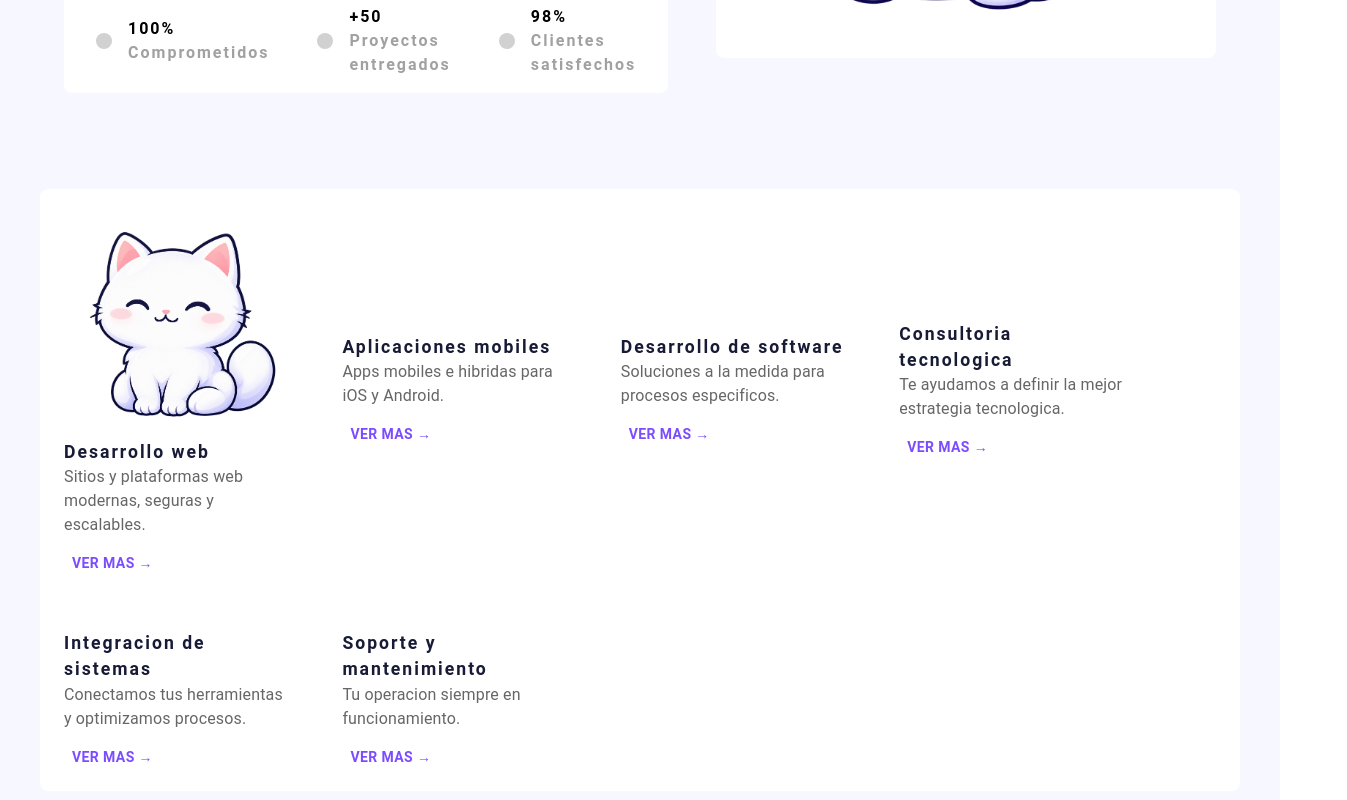
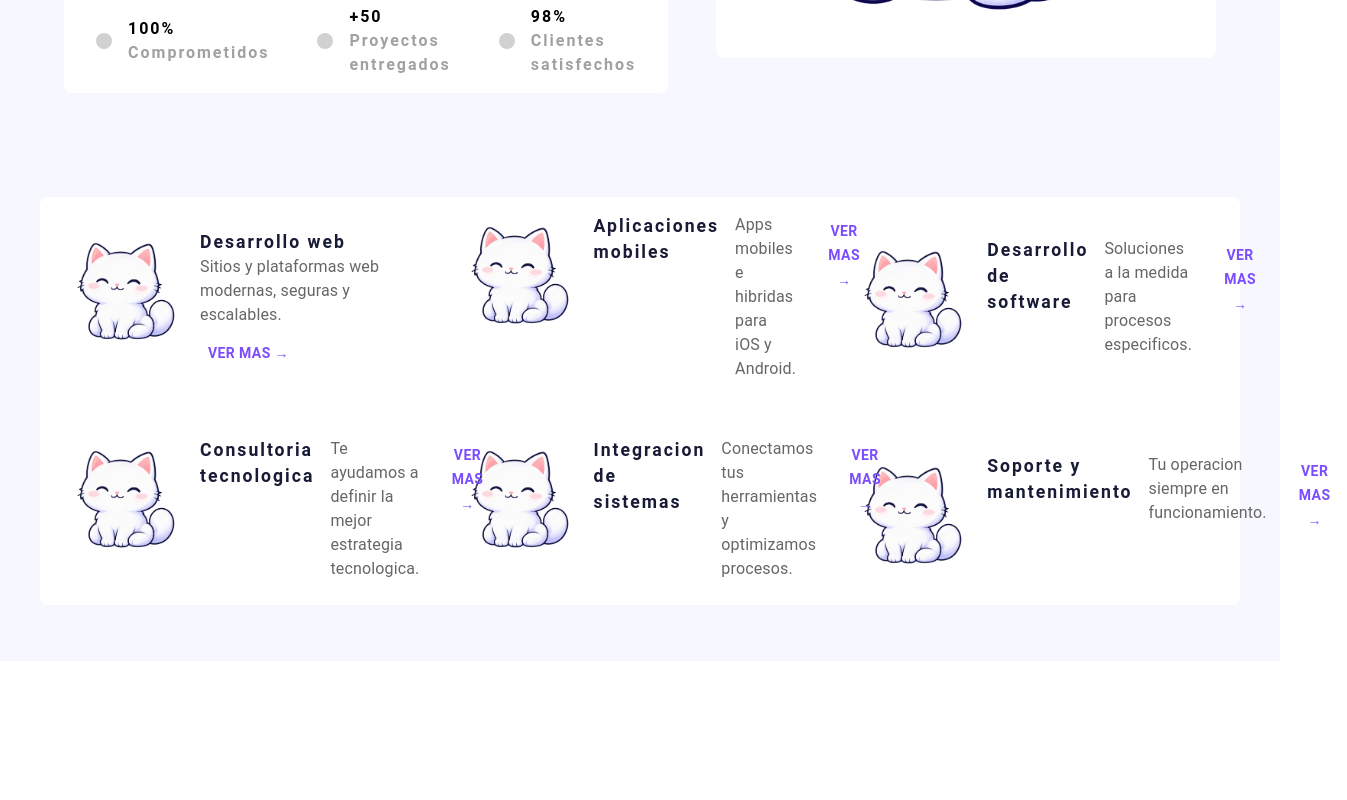
Before and after one commit to jessicahernandezt/dev-nova-solutions, a React (Vite) app: page / in a window 1280 px wide. Shown: the part 572-1372 px from the top of the page, 1347 px wide, since content can reach past the window. After the commit the page ends 1233 px from the top, so only its background shows below. Built offline with nearby package versions, Linux system fonts and the light colour scheme.

Commit message:
imagen bien de la tarjeta

```diff
--- a/src/components/Nuestros-servicios.jsx
+++ b/src/components/Nuestros-servicios.jsx
@@ -12,8 +12,9 @@ function Servicios() {
             <Container maxWidth='lg' sx={{backgroundColor: '#fff', padding: '1rem', borderRadius: 2}}>
                 <Box sx={{display: 'flex', flexWrap: 'wrap', alignItems: 'center', gap: 6}}>
 
-                    <Box sx={{width:"20%"}}>
-                        <img src="../public/img (11).png" alt="asda" style={{width:'100%',height:'100%'}} />
+                    <Box sx={{width:"30%", display: 'flex', alignItems: 'flex-start', gap: 2}}>
+                        <Box component='img' src='/img (11).png' alt='' sx={{width:'120px', height: '120px', objectFit: 'contain', flexShrink: 0}}></Box>
+                        <Box sx={{flex: 1, minWidth: 0}}>
                             <Typography sx={{color:"#171b35", fontWeight:"bold", fontSize: '1.1rem', letterSpacing:2}}>
                                 Desarrollo web
                             </Typography>
@@ -22,7 +23,9 @@ function Servicios() {
                             </Typography>
                             <Button sx={{color: '#7c4dff', fontWeight:"bold"}}>Ver mas →</Button>
                         </Box>
-                    <Box sx={{width:"20%"}}>
+                    </Box>
+                    <Box sx={{width:"30%", display: 'flex', alignItems: 'flex-start', gap: 2}}>
+                        <Box component='img' src='/img (11).png' alt='' sx={{width:'120px', height: '120px', objectFit: 'contain', flexShrink: 0}}></Box>
                         <Typography sx={{color:"#171b35", fontWeight:"bold", fontSize: '1.1rem', letterSpacing:2}}>
                             Aplicaciones mobiles
                         </Typography>
@@ -31,7 +34,8 @@ function Servicios() {
                         </Typography>
                         <Button sx={{color: '#7c4dff', fontWeight:"bold"}}>Ver mas →</Button>
                     </Box>
-                    <Box sx={{width:"20%"}}>
+                    <Box sx={{width:"30%", display: 'flex', alignItems: 'flex-start', gap: 2}}>
+                        <Box component='img' src='/img (11).png' alt='' sx={{width:'120px', height: '120px', objectFit: 'contain', flexShrink: 0}}></Box>
                         <Typography sx={{color:"#171b35", fontWeight:"bold", fontSize: '1.1rem', letterSpacing:2}}>
                             Desarrollo de software
                         </Typography>
@@ -41,7 +45,8 @@ function Servicios() {
                         <Button sx={{color: '#7c4dff', fontWeight:"bold"}}>Ver mas →</Button>
                     </Box>
 
-                    <Box sx={{width:"20%"}}>
+                    <Box sx={{width:"30%", display: 'flex', alignItems: 'flex-start', gap: 2}}>
+                        <Box component='img' src='/img (11).png' alt='' sx={{width:'120px', height: '120px', objectFit: 'contain', flexShrink: 0}}></Box>
                         <Typography sx={{color:"#171b35", fontWeight:"bold", fontSize: '1.1rem', letterSpacing:2}}>
                             Consultoria tecnologica
                         </Typography>
@@ -50,7 +55,8 @@ function Servicios() {
                         </Typography>
                         <Button sx={{color: '#7c4dff', fontWeight:"bold"}}>Ver mas →</Button>
                     </Box>
-                    <Box sx={{width:"20%"}}>
+                    <Box sx={{width:"30%", display: 'flex', alignItems: 'flex-start', gap: 2}}>
+                        <Box component='img' src='/img (11).png' alt='' sx={{width:'120px', height: '120px', objectFit: 'contain', flexShrink: 0}}></Box>
                         <Typography sx={{color:"#171b35", fontWeight:"bold", fontSize: '1.1rem', letterSpacing:2}}>
                             Integracion de sistemas
                         </Typography>
@@ -59,7 +65,8 @@ function Servicios() {
                         </Typography>
                         <Button sx={{color: '#7c4dff', fontWeight:"bold"}}>Ver mas →</Button>
                     </Box>
-                    <Box sx={{width:"20%"}}>
+                    <Box sx={{width:"30%", display: 'flex', alignItems: 'flex-start', gap: 2}}>
+                        <Box component='img' src='/img (11).png' alt='' sx={{width:'120px', height: '120px', objectFit: 'contain', flexShrink: 0}}></Box>
                         <Typography sx={{color:"#171b35", fontWeight:"bold", fontSize: '1.1rem', letterSpacing:2}}>
                             Soporte y mantenimiento
                         </Typography>
```
Lines whose indentation alone changed are shown as unchanged.
